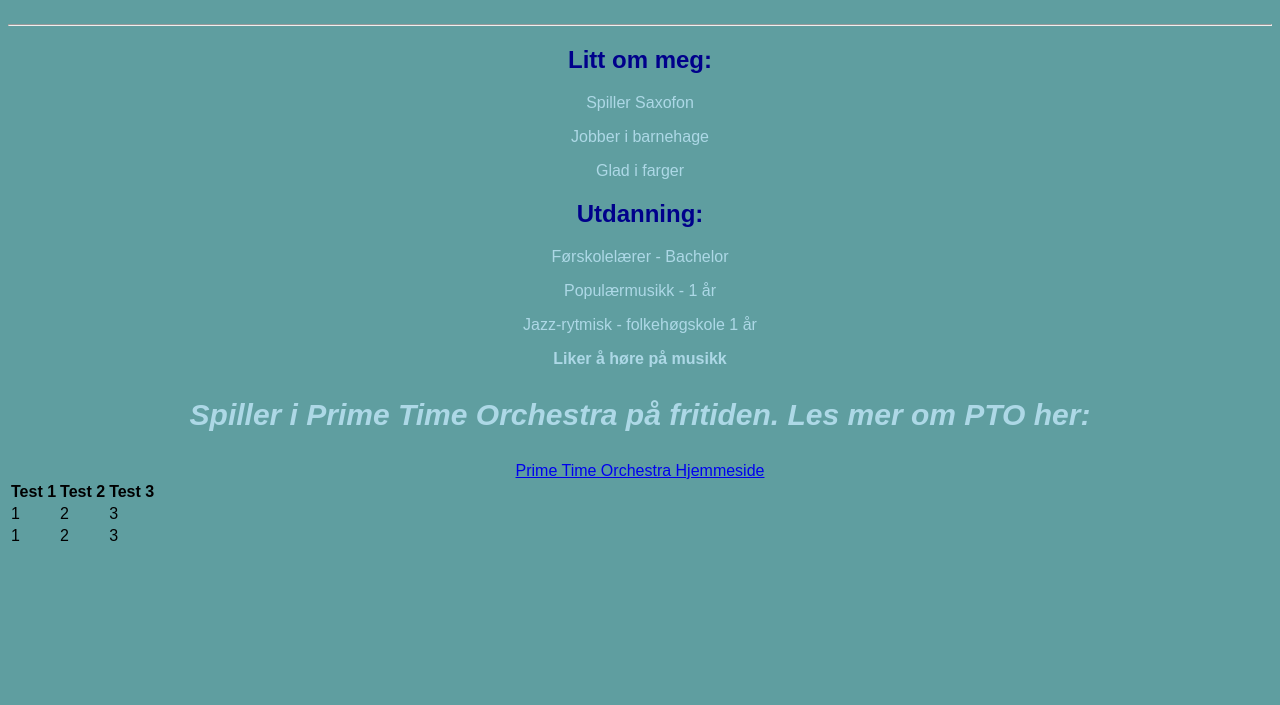
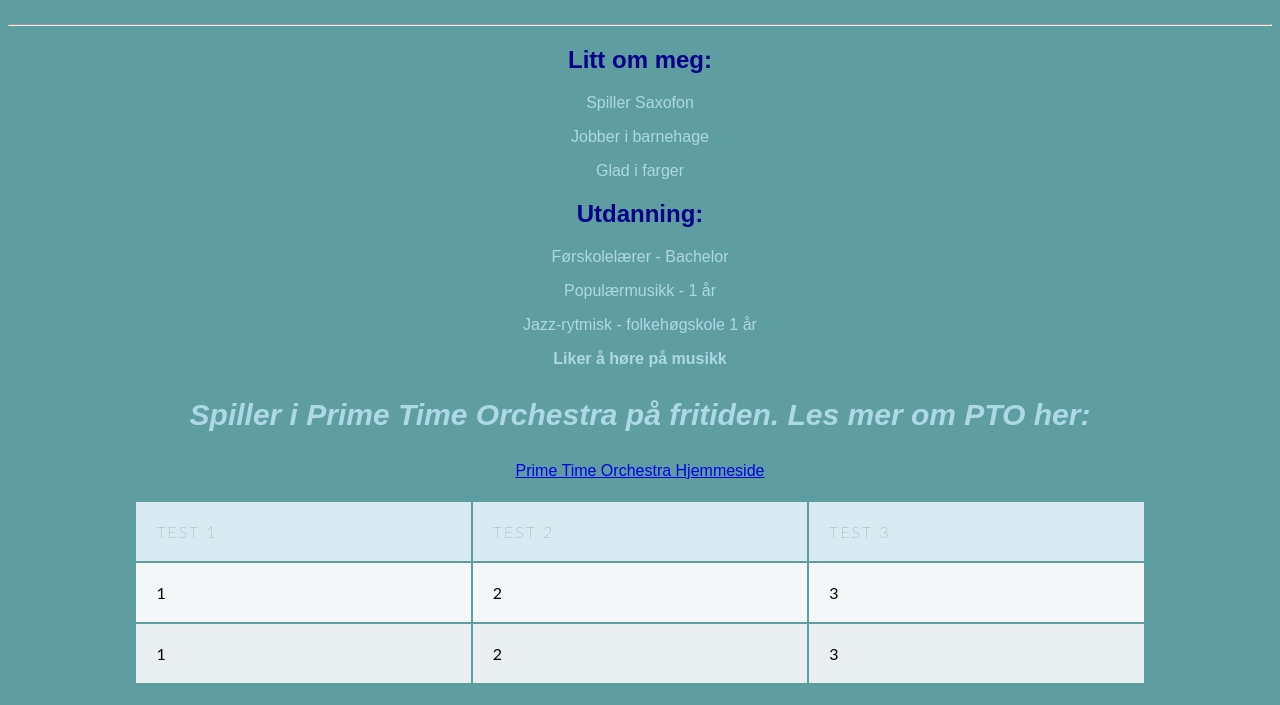
Before and after one commit to krissebass/side, a plain HTML site: page index.html in a window 1280 px wide. Shown: the part 268-973 px from the top of the page. Before the commit the page ends 824 px from the top, so only its background shows below. Drawn offline with Linux system fonts and the light colour scheme.

Commit message:
Update Style.css

```diff
--- a/Style.css
+++ b/Style.css
@@ -41,3 +41,42 @@ p {
 div {
 text-align: center;
 }
+
+table {
+  height: 40%;
+  left: 10%;
+  margin: 20px auto;
+  overflow-y: scroll;
+  position: static;
+  width: 80%;
+}
+
+thead th {
+  background: #d9ebf2;
+  color: #5c5757;
+  font-family: 'Lato', sans-serif;
+  font-size: 16px;
+  font-weight: 100;
+  letter-spacing: 2px;
+  text-transform: uppercase;
+}
+
+ .rad {
+  background: #f4f7f8;
+  border-bottom: 1px solid #FFF;
+  margin-bottom: 5px;
+}
+
+.summen {
+  background: #e9eef0;
+  border-bottom: 1px solid #FFF;
+  margin-bottom: 5px;
+}
+
+  th, td {
+  font-family: 'Lato', sans-serif;
+  font-weight: 400;
+  padding: 20px;
+  text-align: left;
+  width: 33.3333%;
+}
```
